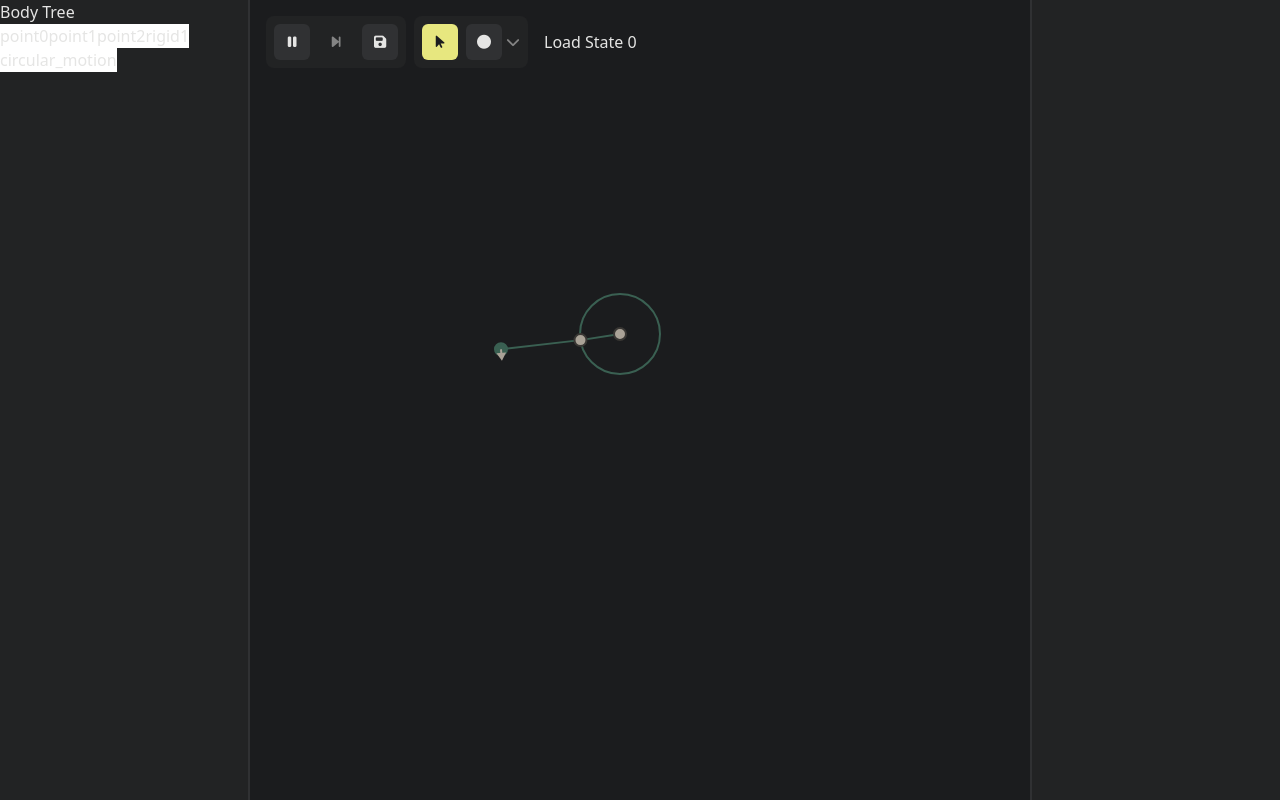
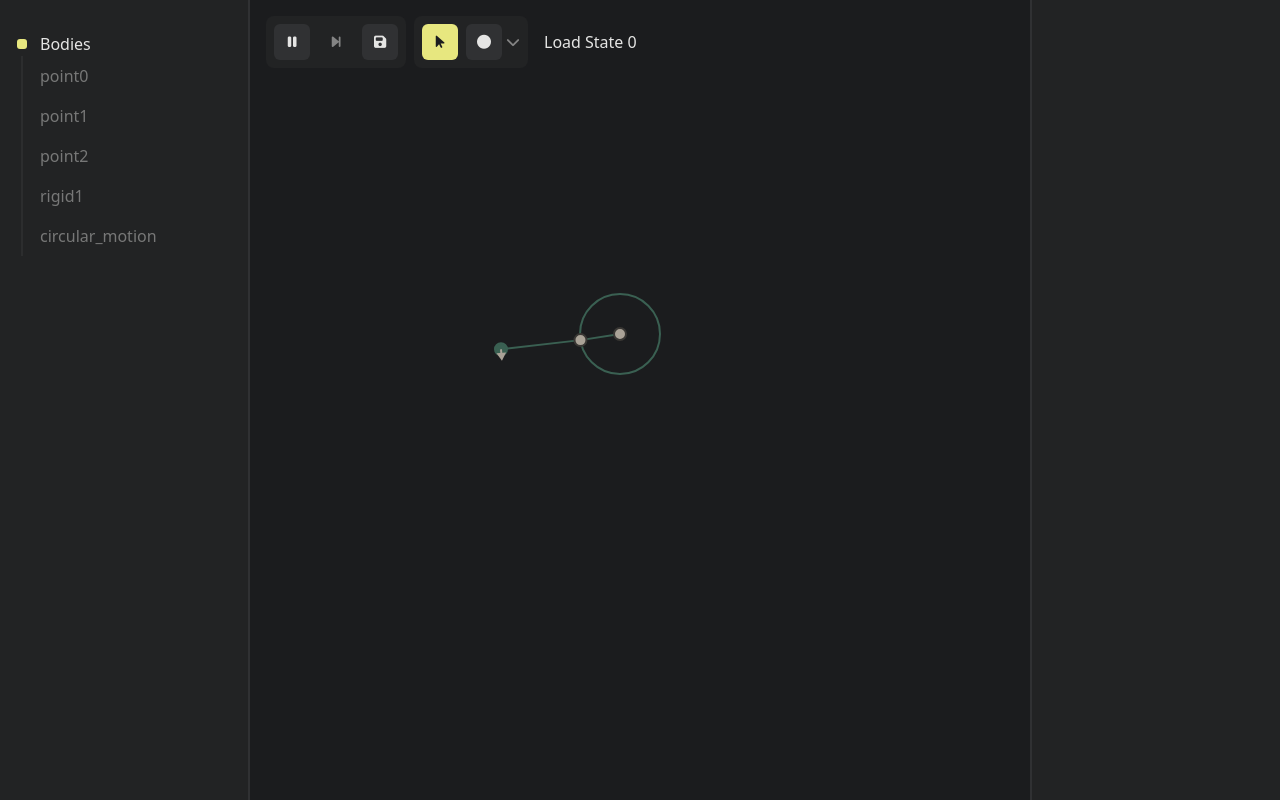
Before and after one commit to sokmontrey/dynamical-js, a React (Vite) app: page / in a window 1280 px wide. Built offline with nearby package versions, Linux system fonts and the light colour scheme.

Commit message:
feat: style body tree

```diff
--- a/src/output.css
+++ b/src/output.css
@@ -648,12 +648,20 @@ video {
   margin-left: 0.5rem;
 }
 
+.mr-1 {
+  margin-right: 0.25rem;
+}
+
 .mr-2 {
   margin-right: 0.5rem;
 }
 
 .mt-2 {
   margin-top: 0.5rem;
+}
+
+.mt-8 {
+  margin-top: 2rem;
 }
 
 .box-border {
@@ -680,6 +688,14 @@ video {
   height: 100vh;
 }
 
+.h-\[10px\] {
+  height: 10px;
+}
+
+.h-\[40px\] {
+  height: 40px;
+}
+
 .h-full {
   height: 100%;
 }
@@ -692,12 +708,24 @@ video {
   width: 2.25rem;
 }
 
+.w-\[10px\] {
+  width: 10px;
+}
+
 .w-\[15\%\] {
   width: 15%;
 }
 
 .w-\[200px\] {
   width: 200px;
+}
+
+.w-\[28px\] {
+  width: 28px;
+}
+
+.w-\[2px\] {
+  width: 2px;
 }
 
 .w-\[85\%\] {
@@ -775,8 +803,16 @@ video {
   margin-bottom: calc(0.5rem * var(--tw-space-y-reverse));
 }
 
+.overflow-hidden {
+  overflow: hidden;
+}
+
 .rounded {
   border-radius: 0.25rem;
+}
+
+.rounded-\[3px\] {
+  border-radius: 3px;
 }
 
 .rounded-lg {
@@ -785,6 +821,14 @@ video {
 
 .rounded-md {
   border-radius: 0.375rem;
+}
+
+.rounded-br-lg {
+  border-bottom-right-radius: 0.5rem;
+}
+
+.rounded-tr-lg {
+  border-top-right-radius: 0.5rem;
 }
 
 .border-l-2 {
@@ -826,6 +870,10 @@ video {
   padding-left: 0.25rem;
 }
 
+.pl-2 {
+  padding-left: 0.5rem;
+}
+
 .pl-4 {
   padding-left: 1rem;
 }
@@ -850,6 +898,14 @@ video {
 .text-xs {
   font-size: 0.75rem;
   line-height: 1rem;
+}
+
+.opacity-10 {
+  opacity: 0.1;
+}
+
+.opacity-100 {
+  opacity: 1;
 }
 
 .opacity-50 {
@@ -894,7 +950,7 @@ video {
 :root {
   --bg-color: #1B1C1E;
   --txt-color: #E5E5E4;
-  --sec-txt-color: #333536;
+  --sec-txt-color: #cbcbc9;
   --prm-color: #222324;
   --sur-color: #303133;
   --border-color: #333334;
@@ -1010,6 +1066,10 @@ body {
   background-color: var(--acc-color);
 }
 
+.hover\:bg-\[var\(--sur-color\)\]:hover {
+  background-color: var(--sur-color);
+}
+
 .hover\:text-\[var\(--prm-color\)\]:hover {
   color: var(--prm-color);
 }
@@ -1025,3 +1085,11 @@ body {
 .group:hover .group-hover\:block {
   display: block;
 }
+
+.group:hover .group-hover\:bg-\[var\(--acc-color\)\] {
+  background-color: var(--acc-color);
+}
+
+.group:hover .group-hover\:opacity-100 {
+  opacity: 1;
+}
--- a/src/styles.css
+++ b/src/styles.css
@@ -5,7 +5,7 @@
 :root {
 	--bg-color: #1B1C1E;
 	--txt-color: #E5E5E4;
-	--sec-txt-color: #333536;
+	--sec-txt-color: #cbcbc9;
 	--prm-color: #222324;
 	--sur-color: #303133;
 	--border-color: #333334;
--- a/src/ui-components/common/ResizableContainer.tsx
+++ b/src/ui-components/common/ResizableContainer.tsx
@@ -51,7 +51,7 @@ export default function ResizableContainer({
     return (
         <div
             ref={container_ref}
-            className={`relative flex-shrink-0 ${className} ${is_left ? 'pr-4' : 'pl-4'}`}
+            className={`relative flex-shrink-0 ${className} ${is_left ? 'pr-4' : 'pl-4'} overflow-hidden`}
             style={{ width: `${width}px` }}
         >
             {children}
--- a/src/ui-components/main-component/BodyTreePanel.tsx
+++ b/src/ui-components/main-component/BodyTreePanel.tsx
@@ -26,17 +26,33 @@ export default function BodyTreePanel({
 		renderUI();
 	};
 
-	return <div>
-		<p>Body Tree</p>
-		<div>
-			{body_ids.map(id =>
-				<button key={id} onClick={() => onBodyClicked(id)}
+	return <div className="flex flex-col mt-8">
+		<div className="flex items-center pl-2">
+			<div className="w-[28px] flex items-center justify-center mr-1">
+				<div className="w-[10px] h-[10px] acc-bg rounded-[3px]"></div>
+			</div>
+			<p>Bodies</p>
+		</div>
+		<div className="flex flex-col">
+			{body_ids.map(id => <button
+				key={id}
+				onClick={() => onBodyClicked(id)}
+				className="group flex items-center text-left hover:bg-[var(--sur-color)] rounded-tr-lg rounded-br-lg pl-2 transition-all duration-100 hover:opacity-100"
 				style={{
-					backgroundColor: selected_body_ids.includes(id) ? "blue" : "white",
-				}} >
-					{id}
-				</button>
-			)}
+					color: selected_body_ids.includes(id) ? "var(--acc-color)" : "var(--sec-txt-color)",
+					opacity: selected_body_ids.includes(id) ? 1 : 0.5,
+				}}
+			>
+				<div className="w-[28px] flex items-center justify-center mr-1">
+					<div className="group-hover:bg-[var(--acc-color)] w-[2px] h-[40px] group-hover:opacity-100 transition-all duration-100"
+						style={{
+							backgroundColor: selected_body_ids.includes(id) ? "var(--acc-color)" : "var(--txt-color)",
+							opacity: selected_body_ids.includes(id) ? 1 : 0.1,
+						}}
+					></div>
+				</div>
+				{id}
+			</button>)}
 		</div>
 	</div>;
 }
--- a/src/ui-components/main-component/ToolBar.tsx
+++ b/src/ui-components/main-component/ToolBar.tsx
@@ -23,12 +23,6 @@ export default function ToolBar({
 			icon_class="fa-solid fa-arrow-pointer"
 			onClick={() => ModeManager.toMoveMode()}
 			direction={tooltip_direction} />
-		{/* <IconButton
-			focused={create_modes.includes(current_mode)}
-			desc="Create"
-			icon_class="fa-solid fa-plus"
-			onClick={() => {}}
-			direction={tooltip_direction} /> */}
 		<SelectButton
 			focused={create_modes.some(mode => mode.type === current_mode)}
 			options={create_modes}
```
